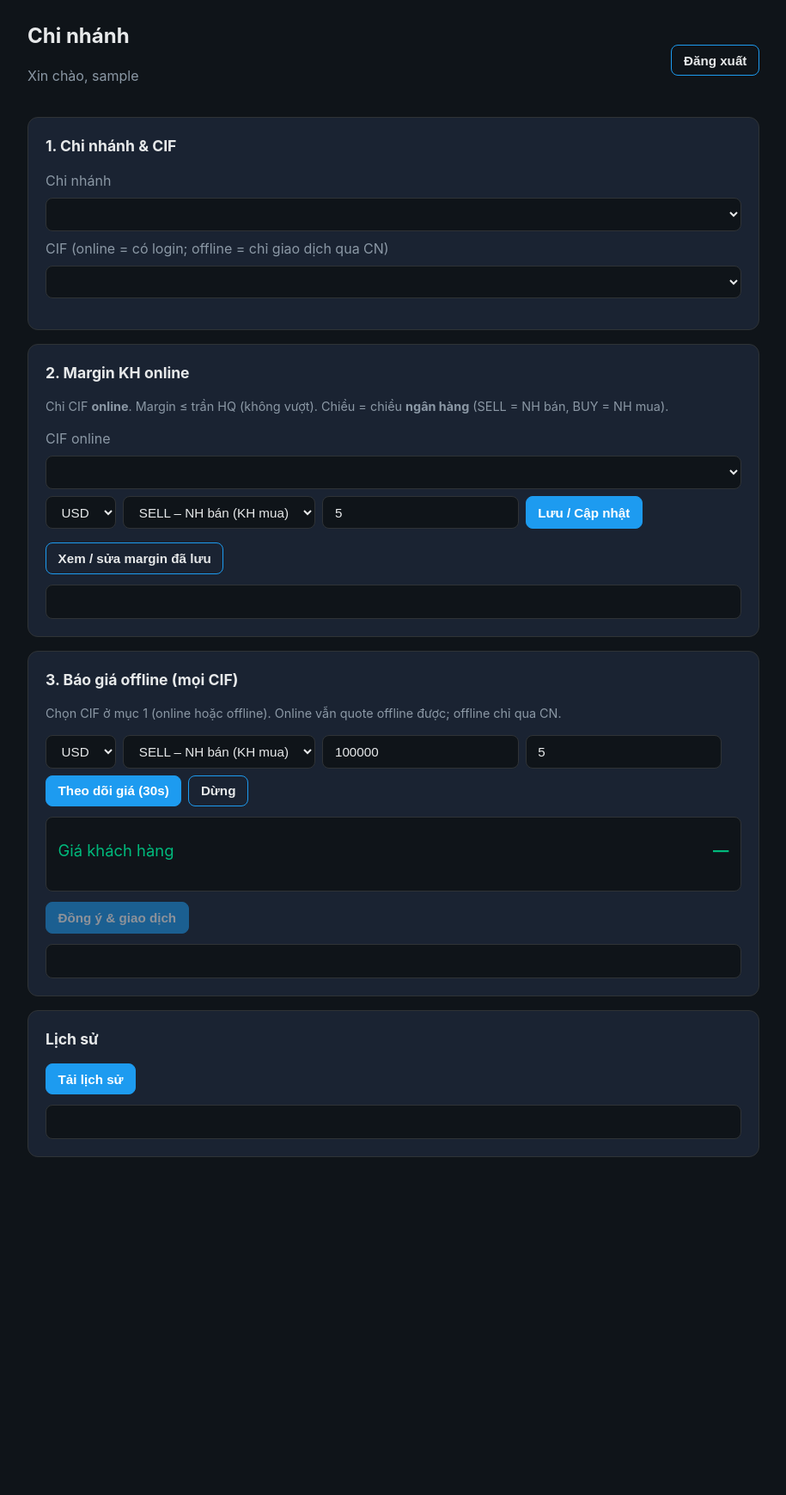
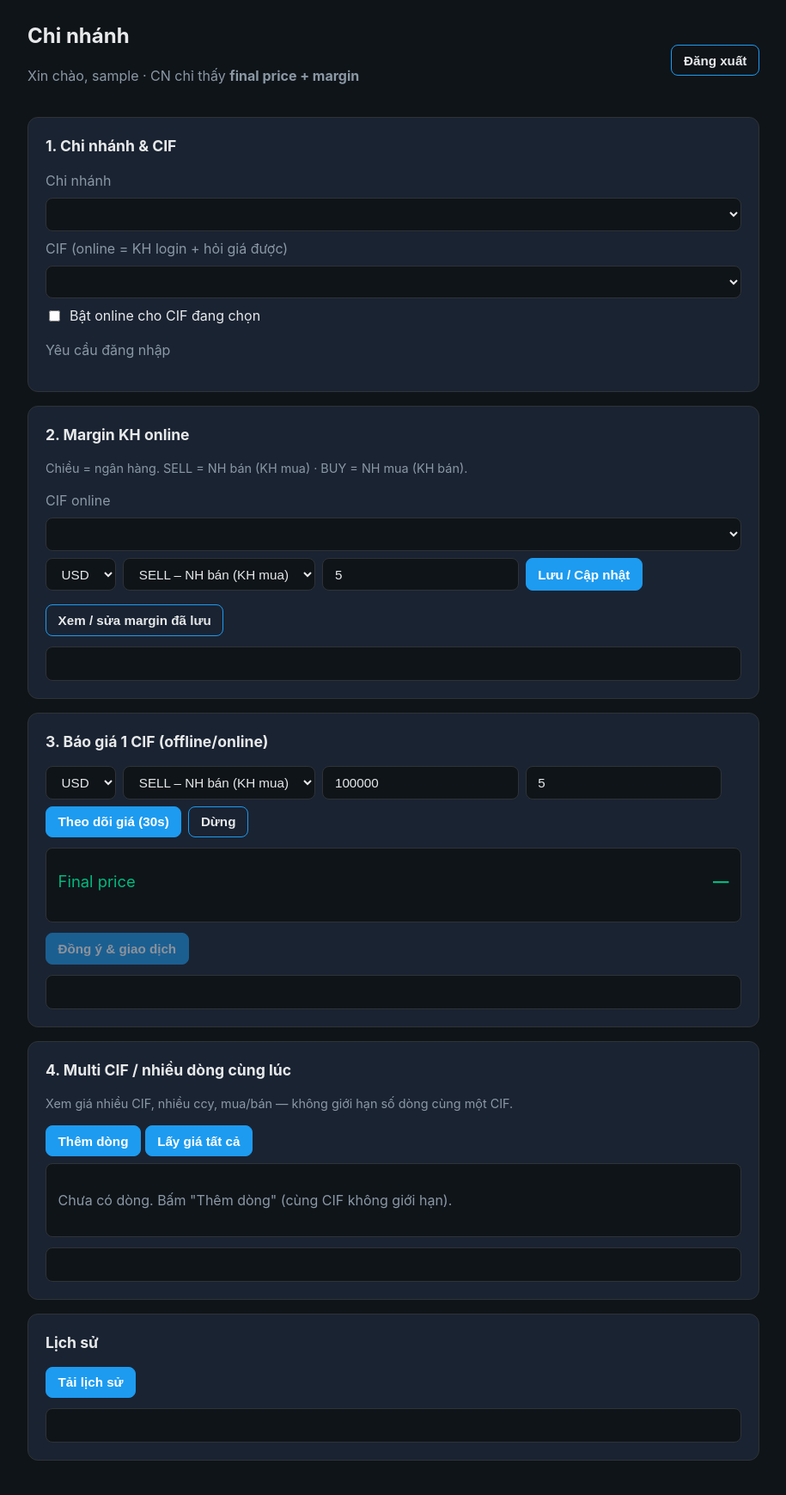
Before and after one commit to trongltgit/anti-bot-pro, a Flask app: template templates/portal_cn.html in a window 1280 px wide. Shown: the whole page at 86% size, without its empty margins (182-1097 px from the left). Before the commit the page ends 1346 px from the top, so only its background shows below. Run offline with Flask 3, Linux system fonts and the light colour scheme; the template is opened without the code that fills it: most values are stand-ins (such as "Sample title", 1, 10 or a date in 2020); lists and menus that the app fills with data are empty; parts of the project's set-up code (start-up, migrations or seed data) failed here and were passed over.

Commit message:
Add files via upload

```diff
--- a/templates/portal_cn.html
+++ b/templates/portal_cn.html
@@ -9,7 +9,10 @@
 <body>
   <div class="container">
     <header class="bar">
-      <div><h1>Chi nhánh</h1><p class="muted">Xin chào, {{ user_name }}</p></div>
+      <div>
+        <h1>Chi nhánh {% if is_admin %}(Admin){% endif %}</h1>
+        <p class="muted">Xin chào, {{ user_name }} · CN chỉ thấy <strong>final price + margin</strong></p>
+      </div>
       <button class="secondary" onclick="logout()">Đăng xuất</button>
     </header>
 
@@ -17,14 +20,17 @@
       <h2>1. Chi nhánh &amp; CIF</h2>
       <label class="muted">Chi nhánh</label>
       <select id="branch-select" class="full-select"></select>
-      <label class="muted" style="margin-top:0.5rem;display:block">CIF (online = có login; offline = chỉ giao dịch qua CN)</label>
+      <label class="muted" style="margin-top:0.5rem;display:block">CIF (online = KH login + hỏi giá được)</label>
       <select id="cif-select" class="full-select"></select>
+      <label style="display:flex;align-items:center;gap:0.5rem;margin-top:0.5rem">
+        <input type="checkbox" id="set-online" onchange="toggleOnline()"> Bật online cho CIF đang chọn
+      </label>
       <p id="cif-msg" class="muted"></p>
     </section>
 
     <section class="card">
       <h2>2. Margin KH online</h2>
-      <p class="hint">Chỉ CIF <strong>online</strong>. Margin ≤ trần HQ (không vượt). Chiều = chiều <strong>ngân hàng</strong> (SELL = NH bán, BUY = NH mua).</p>
+      <p class="hint">Chiều = ngân hàng. SELL = NH bán (KH mua) · BUY = NH mua (KH bán).</p>
       <label class="muted">CIF online</label>
       <select id="preset-cif" class="full-select"></select>
       <div class="form-row" style="margin-top:0.5rem">
@@ -42,8 +48,7 @@
     </section>
 
     <section class="card">
-      <h2>3. Báo giá offline (mọi CIF)</h2>
-      <p class="hint">Chọn CIF ở mục 1 (online hoặc offline). Online vẫn quote offline được; offline chỉ qua CN.</p>
+      <h2>3. Báo giá 1 CIF (offline/online)</h2>
       <div class="form-row">
         <select id="currency"><option>USD</option><option>EUR</option><option>GBP</option><option>JPY</option><option>AUD</option><option>SGD</option></select>
         <select id="side">
@@ -51,17 +56,42 @@
           <option value="BUY">BUY – NH mua (KH bán)</option>
         </select>
         <input type="number" id="amount" value="100000" min="1">
-        <input type="number" id="margin" value="5" min="0" step="0.1" placeholder="Margin ≤ trần HQ">
+        <input type="number" id="margin" value="5" min="0" step="0.1" placeholder="Margin">
         <button onclick="startQuote()">Theo dõi giá (30s)</button>
         <button class="secondary" onclick="stopQuote()">Dừng</button>
       </div>
       <div id="quote-box" class="result-box">
-        <div class="price-line highlight"><span>Giá khách hàng</span><strong id="final-px">—</strong></div>
+        <div class="price-line highlight"><span>Final price</span><strong id="final-px">—</strong></div>
         <p class="muted small" id="quote-meta"></p>
       </div>
       <button onclick="executeTrade()" id="btn-exec" disabled style="margin-top:0.75rem">Đồng ý &amp; giao dịch</button>
       <div id="trade-box" class="result-box"></div>
     </section>
+
+    <section class="card">
+      <h2>4. Multi CIF / nhiều dòng cùng lúc</h2>
+      <p class="hint">Xem giá nhiều CIF, nhiều ccy, mua/bán — không giới hạn số dòng cùng một CIF.</p>
+      <button onclick="addBatchRow()">Thêm dòng</button>
+      <button onclick="runBatchQuote()">Lấy giá tất cả</button>
+      <div id="batch-list" class="result-box" style="margin-top:0.5rem"></div>
+      <div id="batch-result" class="result-box"></div>
+    </section>
+
+    {% if is_admin %}
+    <section class="card">
+      <h2>5. Admin CN – Gán CIF cho nhân viên</h2>
+      <div class="form-row">
+        <input id="assign-staff" placeholder="staff01" value="staff01">
+        <input id="assign-cifs" placeholder="CUST001,CUST003" value="CUST001">
+        <button onclick="assignCif()">Gán CIF</button>
+      </div>
+      <p id="assign-msg" class="muted"></p>
+      <button class="secondary" onclick="loadStaff()">Danh sách nhân viên</button>
+      <div id="staff-box" class="result-box"></div>
+      <button class="secondary" onclick="loadCnLogs()" style="margin-top:0.5rem">Log chi nhánh</button>
+      <div id="cn-log-box" class="result-box"></div>
+    </section>
+    {% endif %}
 
     <section class="card">
       <h2>Lịch sử</h2>
@@ -70,5 +100,9 @@
     </section>
   </div>
   <script src="/static/js/portal_cn.js"></script>
+  <script>
+    loadBranches();
+    renderBatch();
+  </script>
 </body>
 </html>
```
Also changed, not shown: templates/portal_hq.html (+8 -1 lines).
